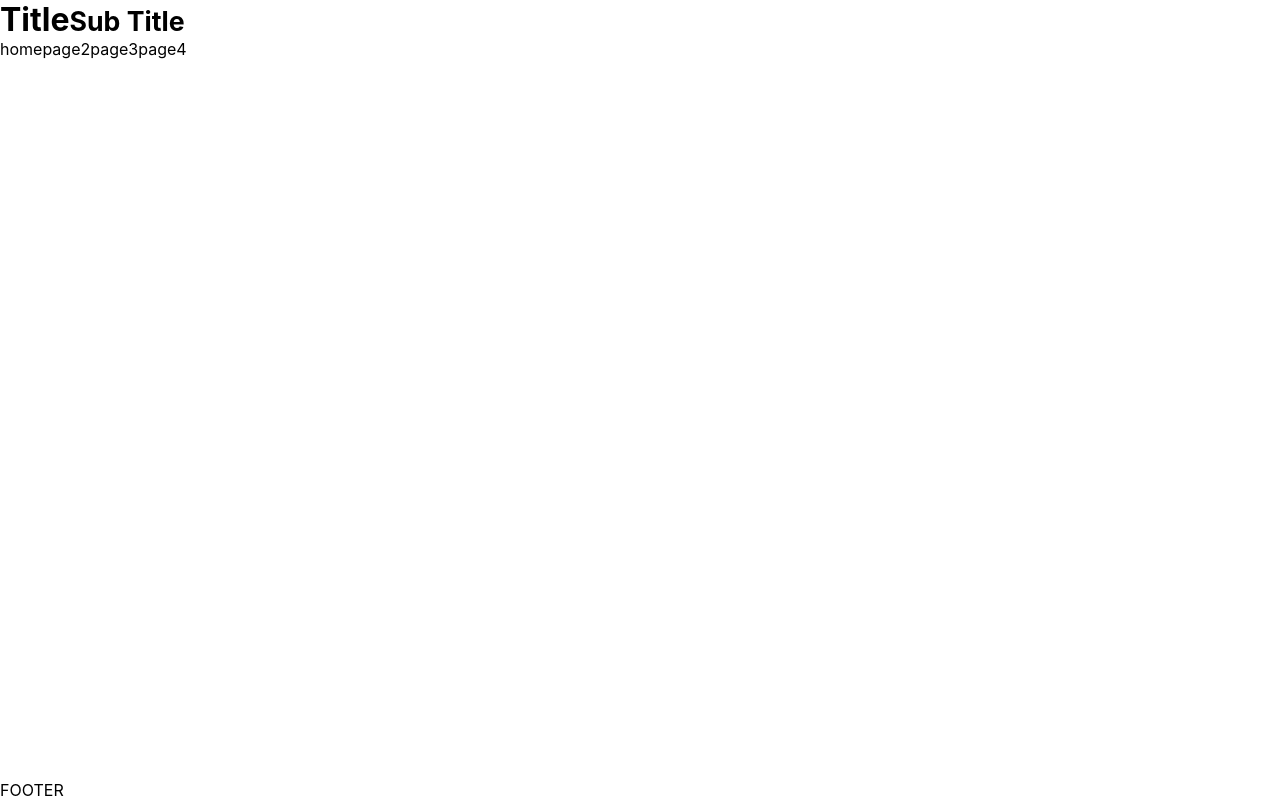
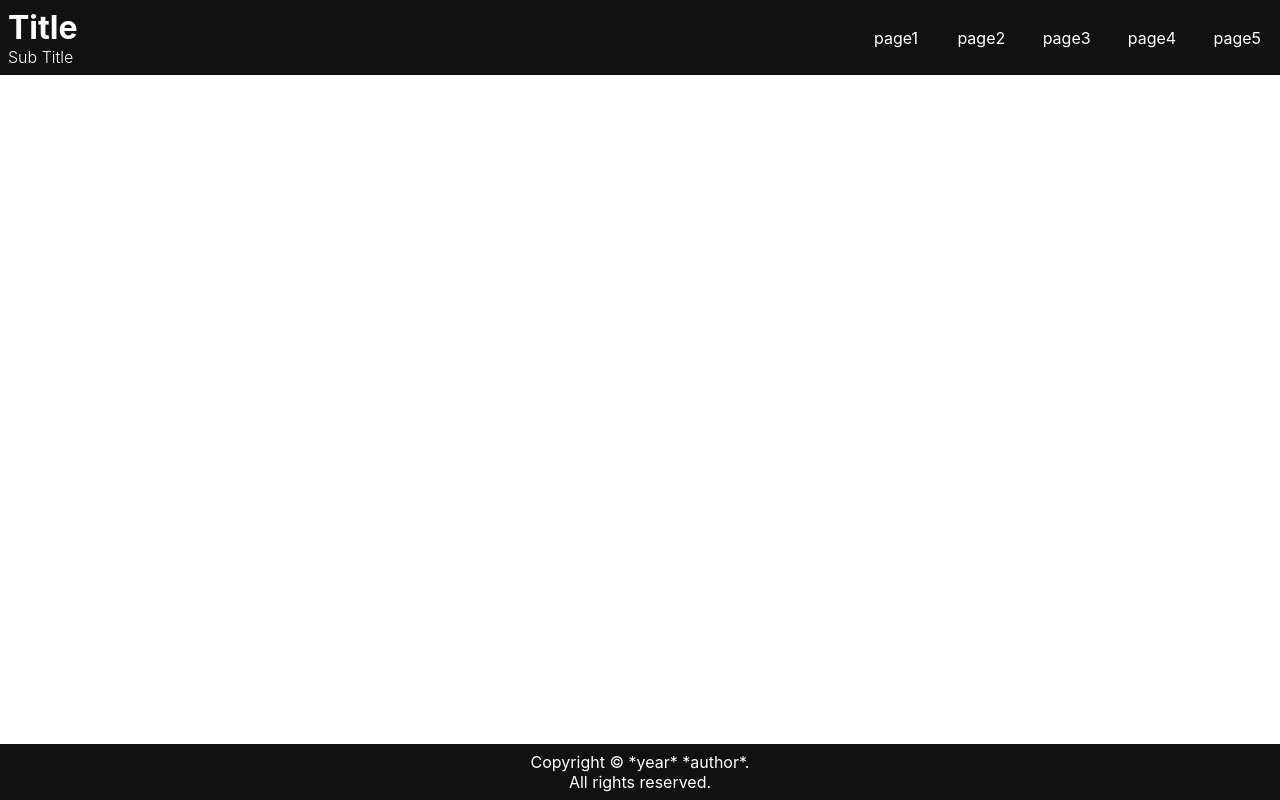
Before and after one commit to shawnkelleydev/whitney-next, a Next.js app: page / in a window 1280 px wide. Built offline with nearby package versions, Linux system fonts and the light colour scheme.

Commit message:
Add Footer styles

```diff
--- a/components/PageWrapper/Footer/index.js
+++ b/components/PageWrapper/Footer/index.js
@@ -1,5 +1,13 @@
 import styles from './styles.module.css'
 
 export default function Footer() {
-  return <footer className={styles.footer}>FOOTER</footer>
+  return (
+    <footer className={styles.footer}>
+      <ul>
+        {/* TODO: Add year and author */}
+        <li>Copyright © *year* *author*.</li>
+        <li>All rights reserved.</li>
+      </ul>
+    </footer>
+  )
 }
--- a/components/PageWrapper/Footer/styles.module.css
+++ b/components/PageWrapper/Footer/styles.module.css
@@ -0,0 +1,14 @@
+.footer {
+  background: var(--color-primary);
+  /* TODO: check color against bg */
+  color: #fff;
+  display: flex;
+  padding: 8px;
+}
+
+.footer ul {
+  list-style: none;
+  margin: auto;
+  padding: 0;
+  text-align: center;
+}
--- a/components/PageWrapper/Header/Banner/index.js
+++ b/components/PageWrapper/Header/Banner/index.js
@@ -4,10 +4,8 @@ import styles from './styles.module.css'
 
 export default function Banner() {
   return (
-    <Link
-      className={styles.banner}
-      href='/'
-    >
+    <div className={styles.banner}>
+      <Link href='/'>
         <a>
           <h1>
             <b>Title</b>
@@ -15,5 +13,6 @@ export default function Banner() {
           </h1>
         </a>
       </Link>
+    </div>
   )
 }
--- a/components/PageWrapper/Header/Banner/styles.module.css
+++ b/components/PageWrapper/Header/Banner/styles.module.css
@@ -0,0 +1,15 @@
+.banner {
+  display: flex;
+  flex: 2;
+}
+
+.banner h1 {
+  display: flex;
+  flex-direction: column;
+  padding: 8px;
+}
+
+.banner small {
+  font-size: 1rem;
+  font-weight: 300;
+}
--- a/components/PageWrapper/Header/Nav/index.js
+++ b/components/PageWrapper/Header/Nav/index.js
@@ -10,7 +10,9 @@ export default function Nav({ pages }) {
           href={`/${page.toLowerCase()}`}
           key={i}
         >
-          <a>{page}</a>
+          <a>
+            <span>{page}</span>
+          </a>
         </Link>
       ))}
     </nav>
--- a/components/PageWrapper/Header/Nav/styles.module.css
+++ b/components/PageWrapper/Header/Nav/styles.module.css
@@ -0,0 +1,29 @@
+.nav {
+  display: flex;
+  flex: 1;
+}
+
+.nav a {
+  display: flex;
+  flex: 1;
+}
+
+.nav span {
+  margin: auto;
+}
+
+@media (max-width: 768px) {
+  .nav {
+    bottom: 0;
+    height: 44px;
+    left: 0;
+    position: fixed;
+    right: 0;
+  }
+}
+
+@media (min-width: 1024px) {
+  .nav a:hover {
+    background: var(--color-accent);
+  }
+}
--- a/components/PageWrapper/Header/index.js
+++ b/components/PageWrapper/Header/index.js
@@ -1,9 +1,11 @@
 import Banner from './Banner'
 import Nav from './Nav'
 
+import styles from './styles.module.css'
+
 export default function Header({ pages }) {
   return (
-    <header>
+    <header className={styles.header}>
       <Banner />
       <Nav pages={pages} />
     </header>
--- a/components/PageWrapper/Header/styles.module.css
+++ b/components/PageWrapper/Header/styles.module.css
@@ -0,0 +1,11 @@
+.header {
+  background: var(--color-primary);
+  display: flex;
+}
+
+.header h1,
+.header small,
+.header a {
+  /* TODO: change header text color */
+  color: #fff;
+}
--- a/pages/index.js
+++ b/pages/index.js
@@ -3,7 +3,7 @@ import PageWrapper from 'components/PageWrapper'
 
 export default function Home() {
   // TODO: Add pages
-  const pages = ['home', 'page2', 'page3', 'page4']
+  const pages = ['page1', 'page2', 'page3', 'page4', 'page5']
 
   return (
     <PageWrapper pages={pages}>
--- a/partials/_head.js
+++ b/partials/_head.js
@@ -9,7 +9,7 @@ export default function _head() {
         name='description'
         content='App description'
       />
-      {/* TODO: Add favicon to public */}
+      {/* TODO: Add custom favicon to public */}
       <link
         rel='icon'
         href='/favicon.ico'
--- a/styles/globals.css
+++ b/styles/globals.css
@@ -11,7 +11,7 @@
   /* TODO: Select Theme Colors */
   --color-primary: #111;
   --color-secondary: #eee;
-  --color-accent: lime;
+  --color-accent: rgb(144, 103, 26);
 }
 
 a {
```
Lines whose indentation alone changed are shown as unchanged.
